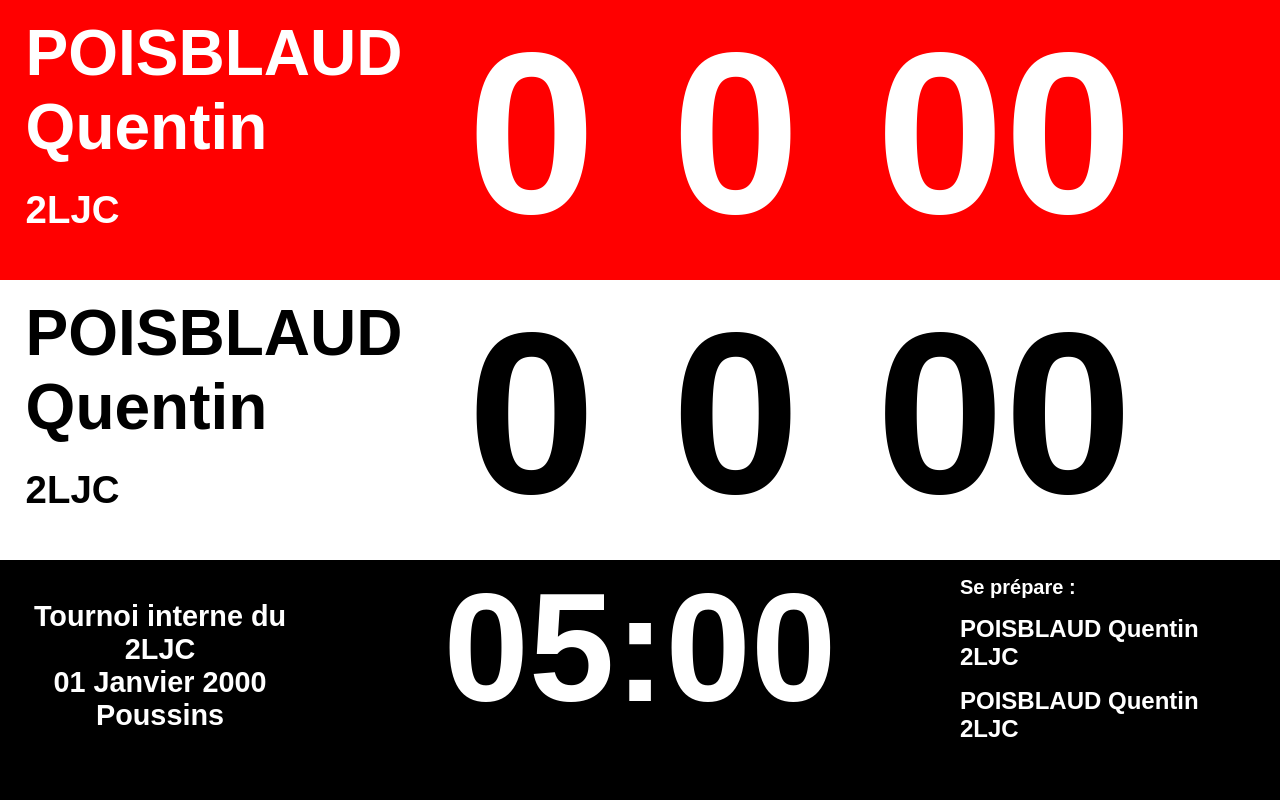
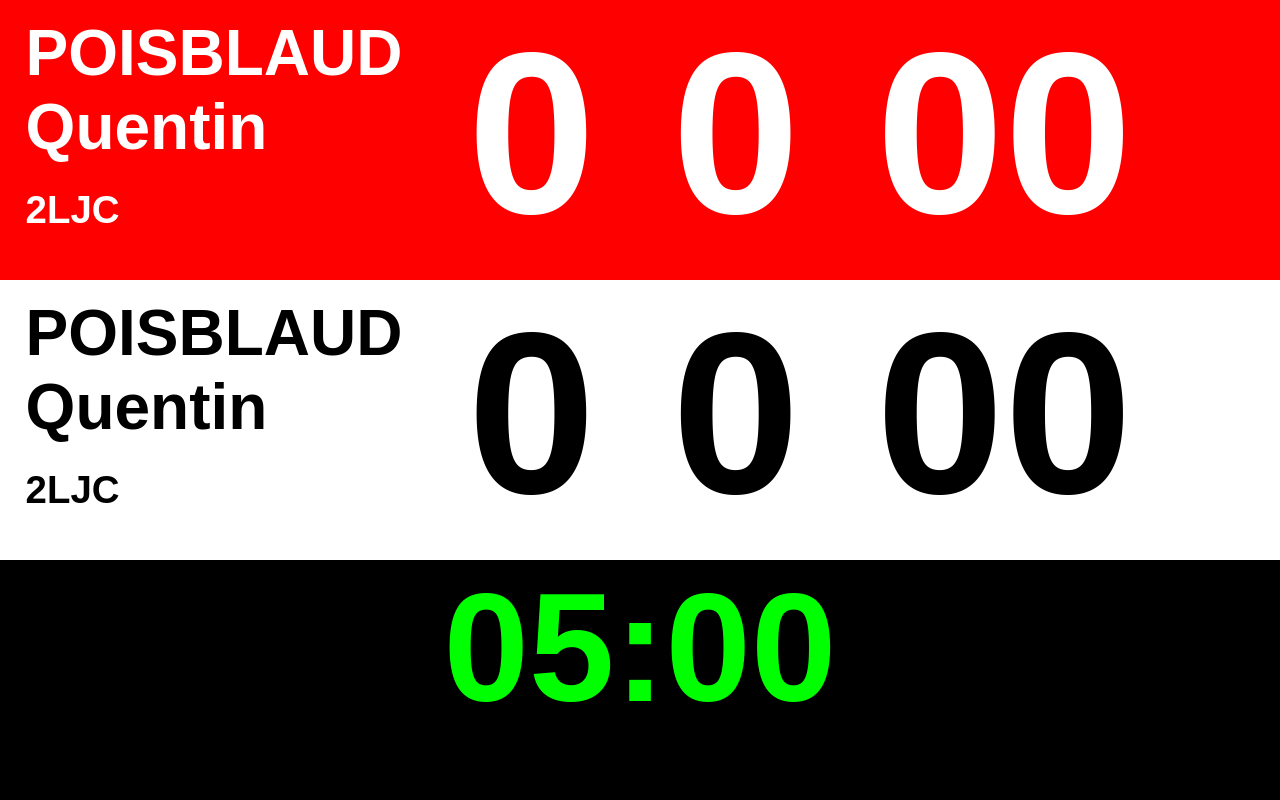
Before and after one commit to Quentin-Poisblaud/Scoreboard-2025, a plain HTML site: page afficheur.html in a window 1280 px wide. Drawn offline with Linux system fonts and the light colour scheme.

Commit message:
fix color timer

```diff
--- a/afficheur.html
+++ b/afficheur.html
@@ -140,7 +140,6 @@
             .timer {
                 height: 30vh;
                 background-color: black;
-                color: white;
                 display: flex;
                 .infos {
                     width: 25vw;
--- a/afficheur.js
+++ b/afficheur.js
@@ -62,10 +62,14 @@ function call() {
             tmp2 = `<div class="penal hansokumake">${player2.penalInfo.hansokumake}</div>`
     }
     document.getElementById("penal2").innerHTML = tmp2
-    document.getElementById("clock").innerHTML =
+    let tmpTime =
         ("0" + Math.floor(timer / 60)).slice(-2) +
         ":" +
         ("0" + (timer % 60)).slice(-2)
+    let tmpColor = hajime ? (goldenscore ? "gold" : "lime") : "red"
+    document.getElementById(
+        "clock"
+    ).innerHTML = `<div style="color:${tmpColor}">${tmpTime}</div>`
     document.getElementById(
         "p1"
     ).innerHTML = `<div>${nexts.p1.fullname}</div><div>${nexts.p1.club}</div>`
--- a/datas.js
+++ b/datas.js
@@ -33,3 +33,6 @@
 
 let osaekomiTimer = 0
 let osaekomiIsRed = false
+
+let hajime = true
+let goldenscore = false
```
